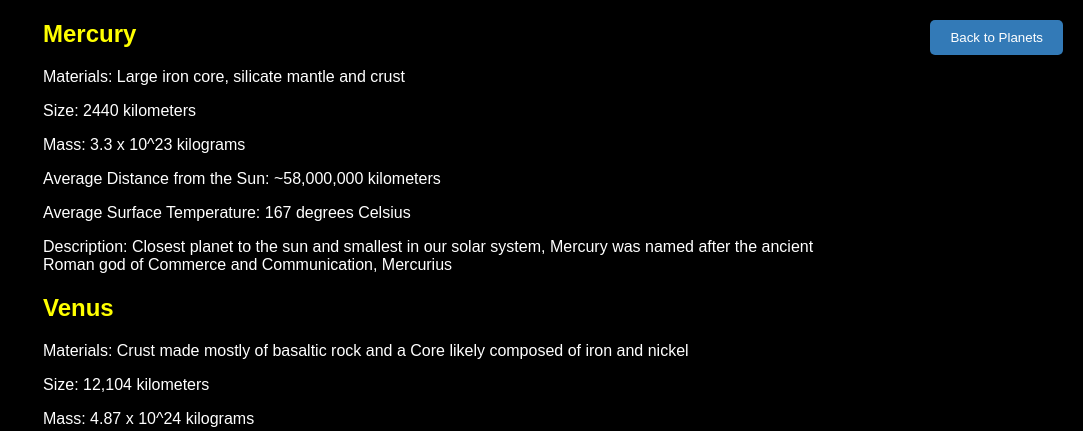
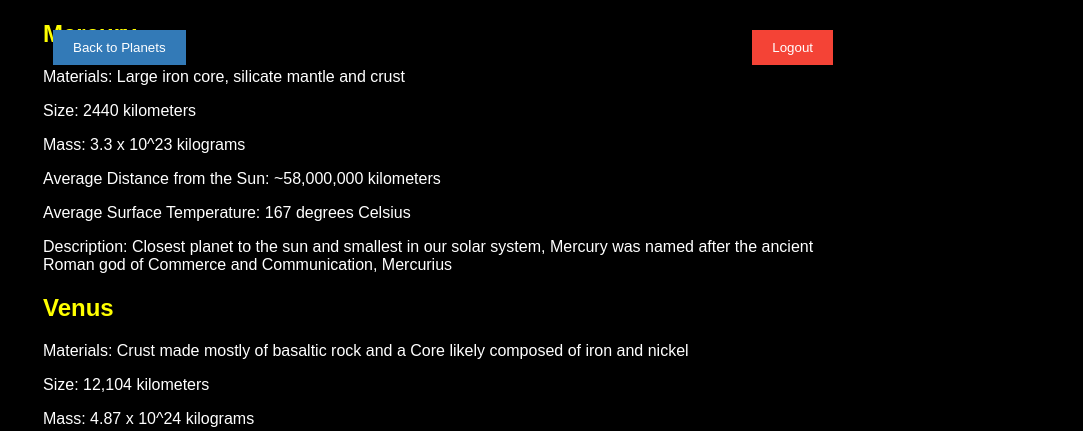
Before and after one commit to OfekGoldstein/Final-Project, a Flask app: page /vote in a window 1280 px wide. Shown: the top 431 px of the page, without its empty margins (197-1280 px from the left). Run offline with Flask 3, Linux system fonts and the light colour scheme; the visitor is signed in with stand-in values (Sample User, id 1); data that the repository does not hold is empty.

Commit message:
modified vote.html

```diff
--- a/App/templates/vote.html
+++ b/App/templates/vote.html
@@ -14,6 +14,7 @@
         .container {
             max-width: 800px;
             margin: auto;
+            position: relative;
         }
         .planet-info {
             margin-bottom: 20px;
@@ -51,24 +52,39 @@
         .vote-form button:hover {
             background-color: #45a049;
         }
+        .logout-button {
+            position: absolute;
+            top: 10px;
+            right: 10px;
+            padding: 10px 20px;
+            background-color: #f44336; /* Red color for logout button */
+            color: white;
+            border: none;
+            cursor: pointer;
+        }
+        .logout-button:hover {
+            background-color: #cc0000; /* Darker red on hover */
+        }
         .back-button {
             position: absolute;
-            top: 20px;
-            right: 20px;
+            top: 10px;
+            left: 10px;
             padding: 10px 20px;
-            background-color: #337ab7;
+            background-color: #337ab7; /* Blue color for back button */
             color: white;
             border: none;
-            border-radius: 5px;
             cursor: pointer;
         }
         .back-button:hover {
-            background-color: #286090;
+            background-color: #286090; /* Darker blue on hover */
         }
     </style>
 </head>
 <body>
     <div class="container">
+        <!-- Logout Button -->
+        <button class="logout-button" onclick="window.location.href='/logout'">Logout</button>
+
         <!-- Back to Planets Button -->
         <button class="back-button" onclick="window.location.href='/planets'">Back to Planets</button>
 
```
